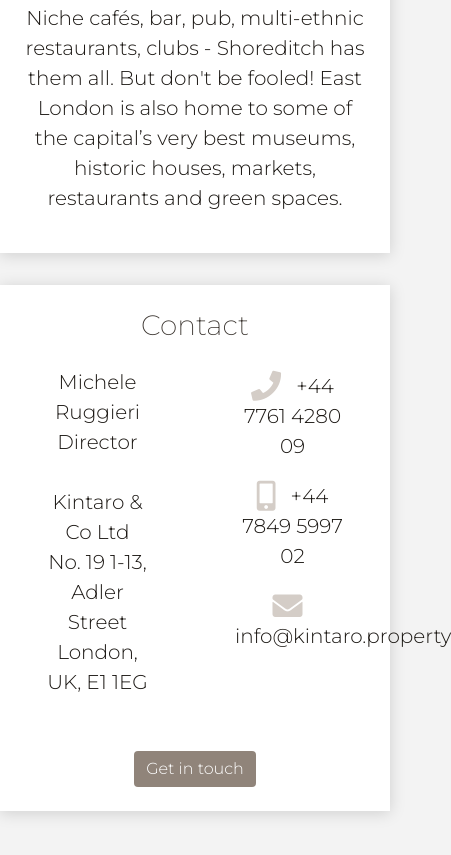
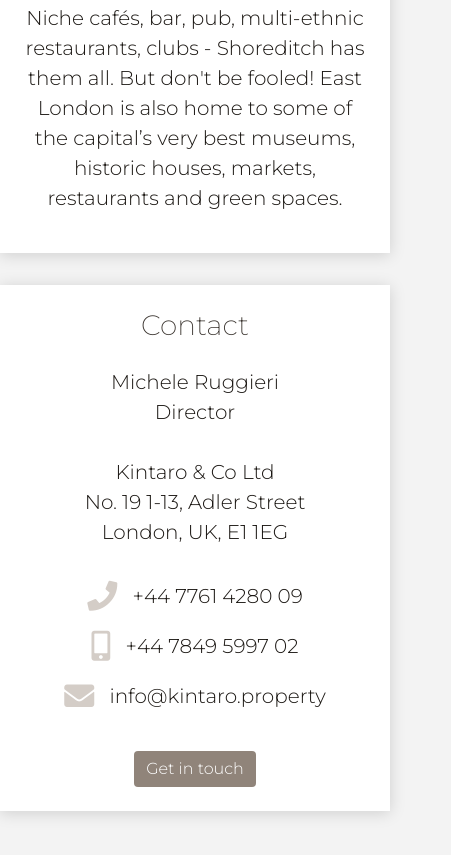
Before and after one commit to JulianSteinmann/kintaro.property, a website: page index.html in a window 390 px wide. Shown: the part 2524-3379 px from the top of the page, 451 px wide, since content can reach past the window. Drawn offline with Linux system fonts and the light colour scheme.

Commit message:
mobil fix

```diff
--- a/index.html
+++ b/index.html
@@ -132,14 +132,14 @@
   <div class="container container--overlap contact-container container--content">
     <div class="row">
       <h3 class="col-12 text-center my-4">Contact</h1>
-      <div class="col-6 col-lg-6 col-sm-12 col-padding py-0">
+      <div class="col-12 col-lg-6  col-padding py-0">
         Michele Ruggieri<br>
         Director<br><br>
         Kintaro & Co Ltd<br>
         No. 19 1-13, Adler Street<br>
         London, UK, E1 1EG
       </div>
-      <div class="col-6 col-lg-6 col-md-12 col-padding py-0">
+      <div class="col-12 col-lg-6 col-padding py-0">
         <p><i class="fas fa-phone"></i> +44 7761 4280 09</p>
         <p><i class="fas fa-mobile-alt"></i> +44 7849 5997 02</p>
         <p><i class="fas fa-envelope"></i> info@kintaro.property</p>
```
Also changed, not shown: index2.html (+2 -2 lines).
